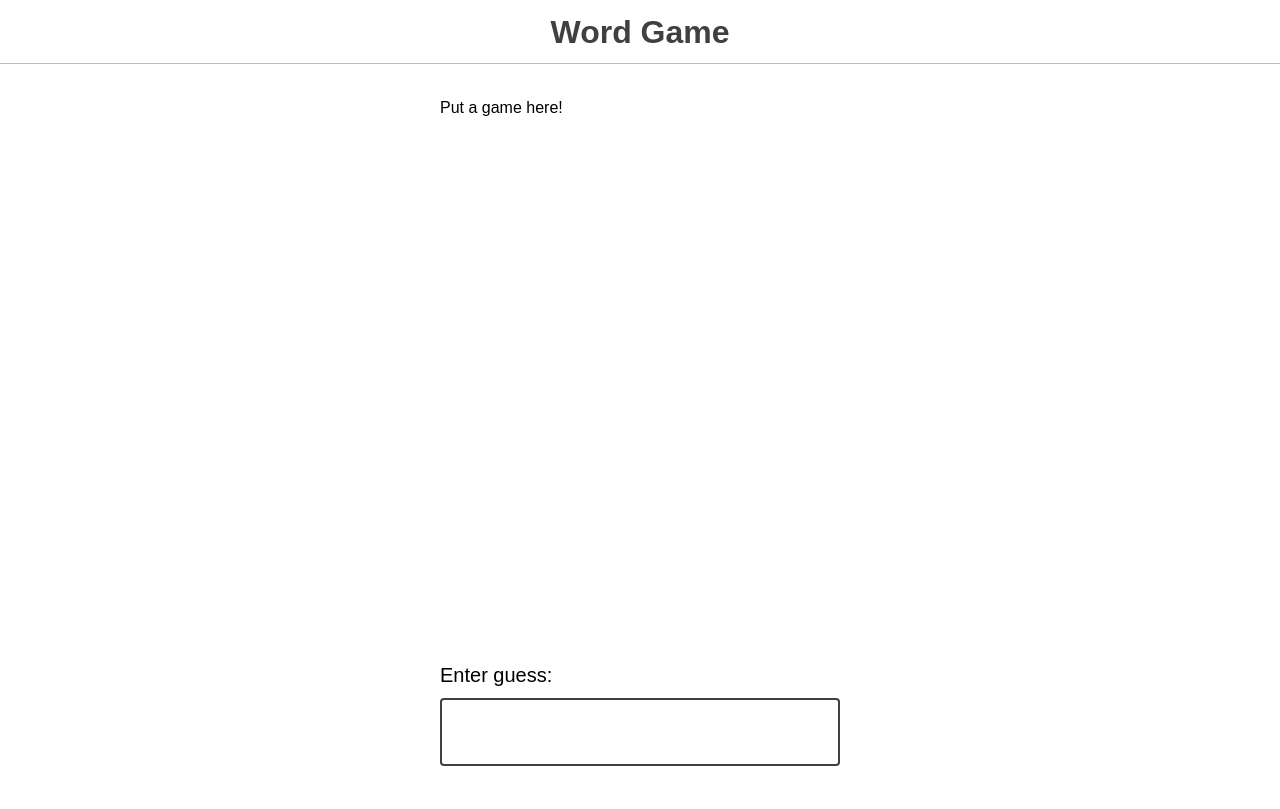
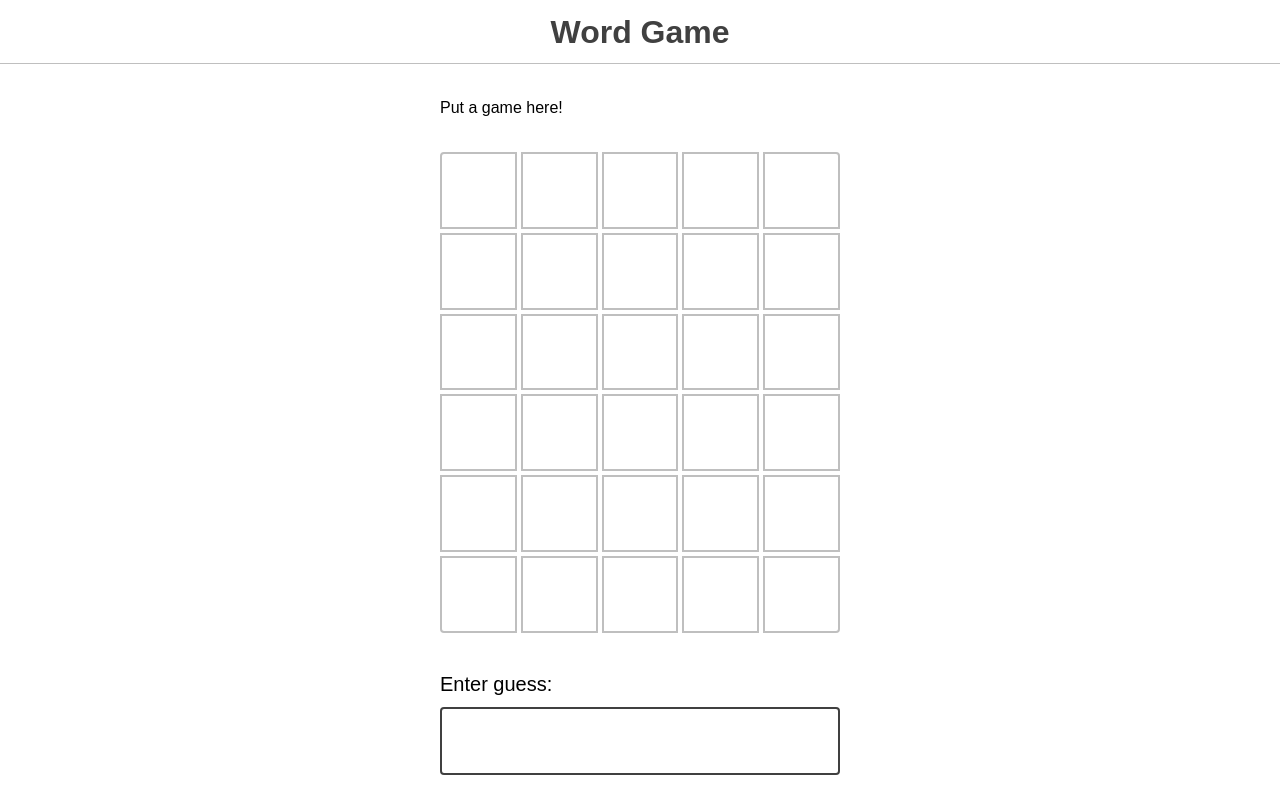
Before and after one commit to senkulabs/wordle-react, a React (Vite) app: page / in a window 1280 px wide. Built offline with nearby package versions, Linux system fonts and the light colour scheme.

Commit message:
feat: finish exercise 3

```diff
--- /dev/null
+++ b/src/components/Guess/Guess.jsx
@@ -0,0 +1,16 @@
+import { NUM_OF_LETTER_ALLOWED } from "../../constants";
+import { range } from "../../utils";
+
+function Guess({ guess }) {
+    return (
+        <p className="guess">
+            {range(NUM_OF_LETTER_ALLOWED).map((index) => {
+                return (
+                    <span key={index} className="cell">{guess ? guess[index] : ''}</span>
+                )
+            })}
+        </p>
+    );
+}
+
+export default Guess;
--- a/src/components/GuessResults/GuessResults.jsx
+++ b/src/components/GuessResults/GuessResults.jsx
@@ -1,10 +1,13 @@
+import Guess from "../Guess/Guess";
+import { NUM_OF_GUESSES_ALLOWED } from '../../constants';
+import { range } from "../../utils";
+
 function GuessResults({ guesses }) {
+    console.log(guesses);
     return (
         <div className="guess-results">
-            { guesses.map((guess, index) => {
-                return (
-                    <p key={index} className="guess">{guess}</p>
-                )
+            { range(NUM_OF_GUESSES_ALLOWED).map((index) => {
+                return <Guess key={index} guess={guesses[index]}/>
             })}
         </div>
     )
--- a/src/constants.js
+++ b/src/constants.js
@@ -1 +1,2 @@
 export const NUM_OF_GUESSES_ALLOWED = 6;
+export const NUM_OF_LETTER_ALLOWED = 5;
```
